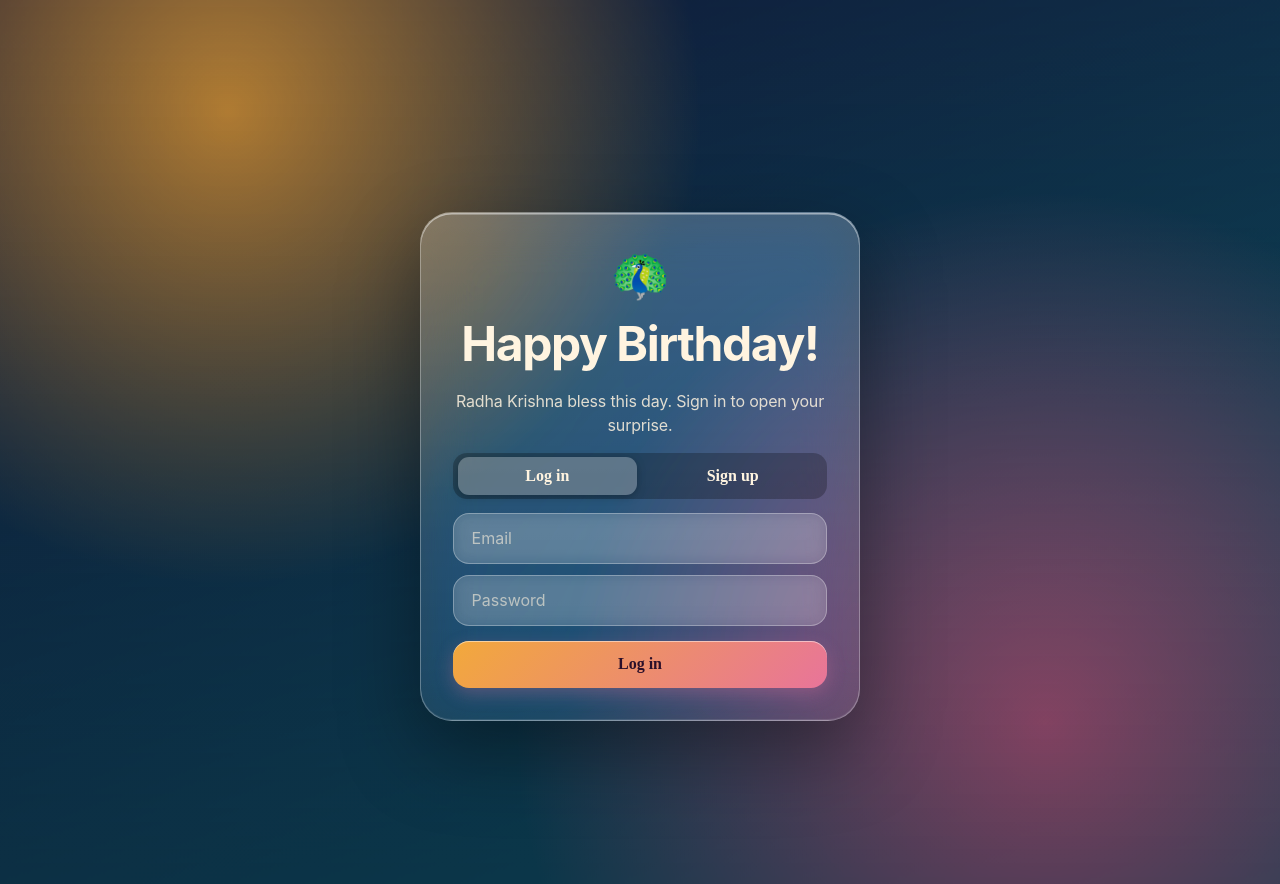
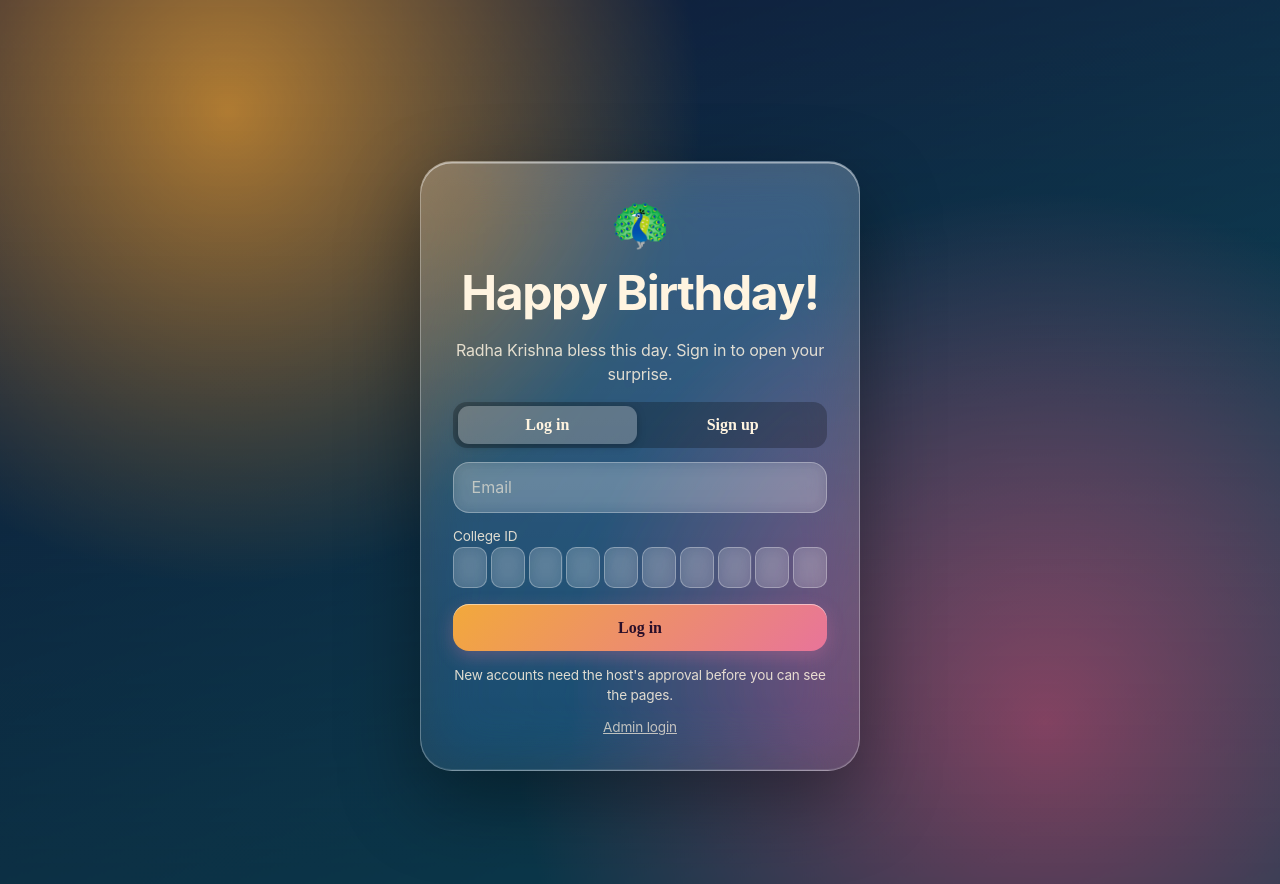
Before and after one commit to chinni-123-157/BDay-Of-Akka, a Flask app: page / in a window 1280 px wide. Run offline with Flask 3, Linux system fonts and the light colour scheme; data that the repository does not hold is empty.

Commit message:
Enhance birthday page with dynamic content and labels

```diff
--- a/templates/home.html
+++ b/templates/home.html
@@ -2,25 +2,32 @@
 {% block content %}
 <section class="glass card hero">
   <p class="flute">🦚</p>
-  <h1>Happy Birthday!</h1>
-  <p class="sub">Radha Krishna bless this day. Sign in to open your surprise.</p>
+  {% if bday %}<h1>🎂 {{ bday }}</h1><p class="sub">పుట్టినరోజు శుభాకాంక్షలు! Sign in to open your surprise.</p>
+  {% else %}<h1>Happy Birthday!</h1><p class="sub">Radha Krishna bless this day. Sign in to open your surprise.</p>{% endif %}
+  {% if msg %}<p class="notice">{{ msg }}</p>{% endif %}
   <div class="tabs">
     <button class="tab {{ 'on' if tab=='login' }}" data-t="login">Log in</button>
     <button class="tab {{ 'on' if tab=='signup' }}" data-t="signup">Sign up</button>
   </div>
   <form id="login" class="pane {{ 'on' if tab=='login' }}" method="post" action="{{ url_for('login') }}">
-    <input name="email" type="email" placeholder="Email" required>
-    <input name="password" type="password" placeholder="Password" required>
+    <input name="email" type="email" placeholder="Email" autocomplete="email" required>
+    <label class="lbl">College ID</label>
+    <div class="ids" data-name="college_id" role="group" aria-label="College ID, 10 characters"></div>
     <button class="btn">Log in</button>
   </form>
   <form id="signup" class="pane {{ 'on' if tab=='signup' }}" method="post" action="{{ url_for('signup') }}">
-    <input name="name" placeholder="Your name" required>
-    <input name="email" type="email" placeholder="Email" required>
-    <input name="password" type="password" placeholder="Choose a password" required>
-    <input name="key" type="password" placeholder="Secret key (ask the birthday host)" required>
-    <button class="btn">Create account</button>
+    <input name="name" placeholder="Full name" autocomplete="name" required>
+    <input name="email" type="email" placeholder="Email" autocomplete="email" required>
+    <label class="lbl">College ID</label>
+    <div class="ids" data-name="college_id" role="group" aria-label="College ID, 10 characters"></div>
+    <button class="btn">Ask permission to join</button>
   </form>
-  {% if google %}<a class="btn ghost" href="{{ url_for('google_login') }}"><b class="g">G</b> Continue with Google</a>{% endif %}
+  <p class="sub small">New accounts need the host's approval before you can see the pages.</p>
+  <a class="adminlink" href="{{ url_for('admin_login') }}">Admin login</a>
+  {% if google %}
+  <a class="btn ghost" href="{{ url_for('google_login', intent='signup') }}"><b class="g">G</b> Sign up with Google</a>
+  <a class="btn ghost" href="{{ url_for('google_login', intent='login') }}"><b class="g">G</b> Log in with Google</a>
+  {% endif %}
 </section>
 {% endblock %}
 {% block scripts %}<script>
```
